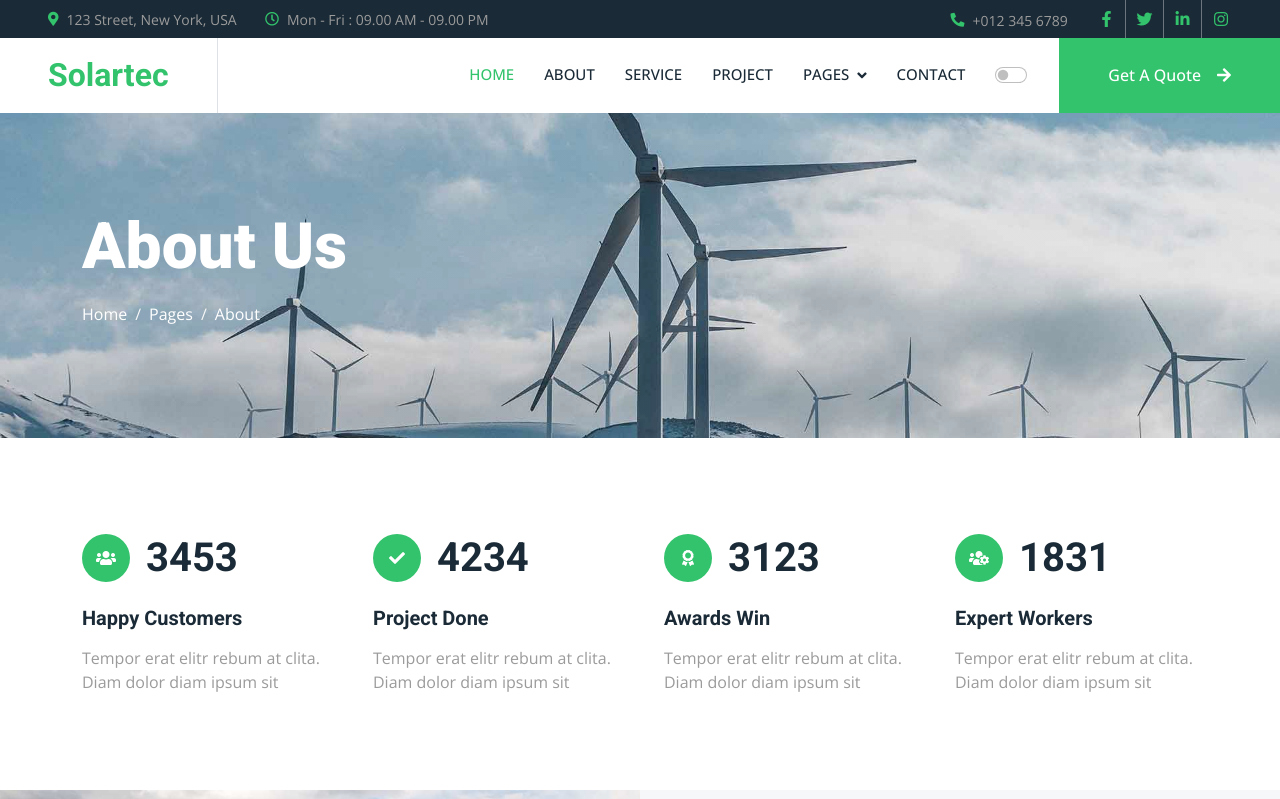
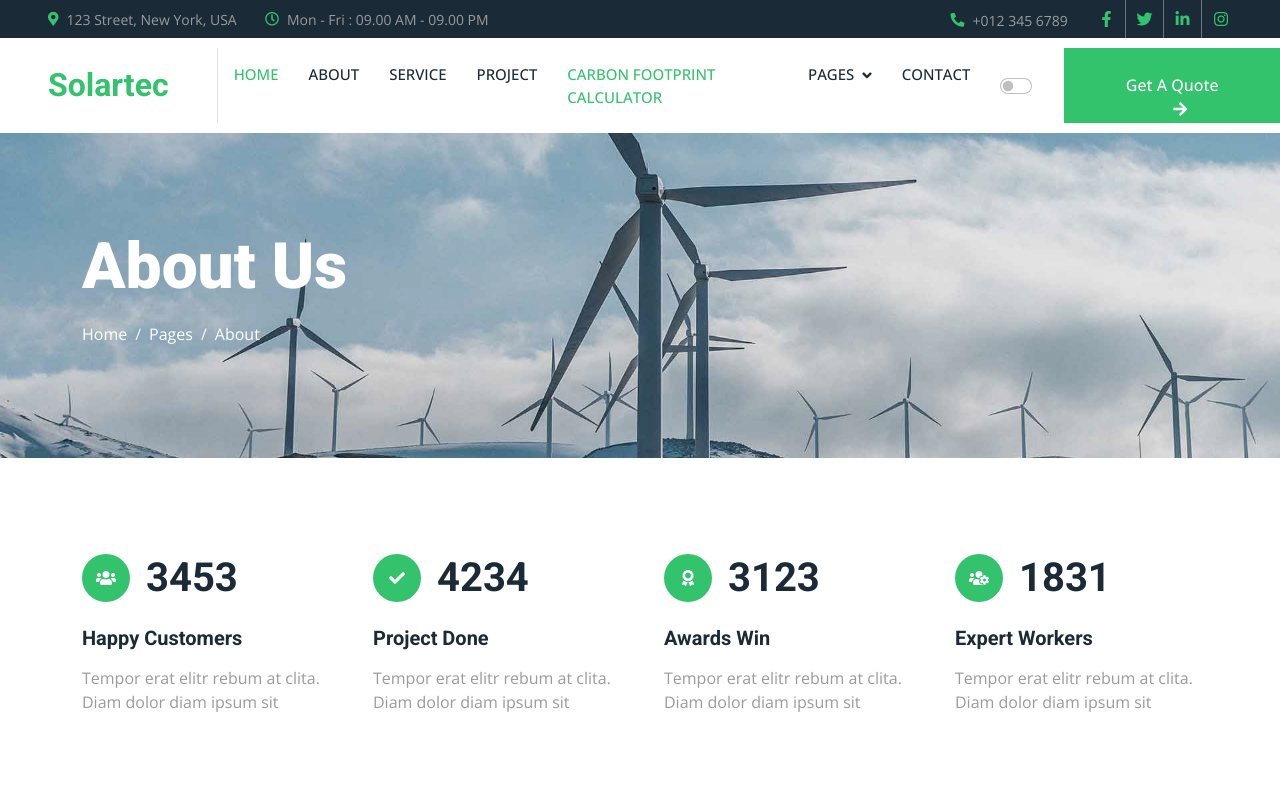
Before and after one commit to KshitizAnand28/Web_Wars, a plain HTML site: page about.html in a window 1280 px wide. Shown: the top 799 px of the page. Drawn offline with nearby package versions, Linux system fonts and the light colour scheme; some icons are missing.

Commit message:
added sustanibility calculator option to each page

```diff
--- a/about.html
+++ b/about.html
@@ -85,6 +85,7 @@
                 <a href="about.html" class="nav-item nav-link">About</a>
                 <a href="service.html" class="nav-item nav-link">Service</a>
                 <a href="project.html" class="nav-item nav-link">Project</a>
+                <a href="sustainability-impact-calculator.html" class="nav-item nav-link active">Carbon Footprint Calculator</a>
                 <div class="nav-item dropdown">
                     <a href="#" class="nav-link dropdown-toggle" data-bs-toggle="dropdown">Pages</a>
                     <div class="dropdown-menu bg-light m-0">
```
Also changed, not shown: contact.html (+1 -0 lines), project.html (+1 -0 lines), service.html (+1 -0 lines).
